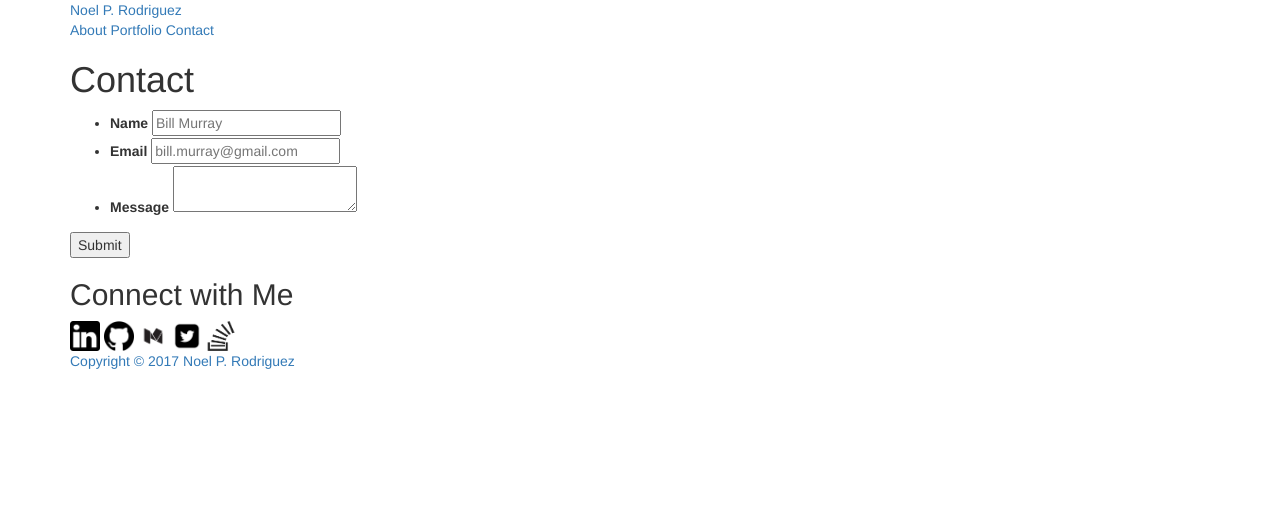
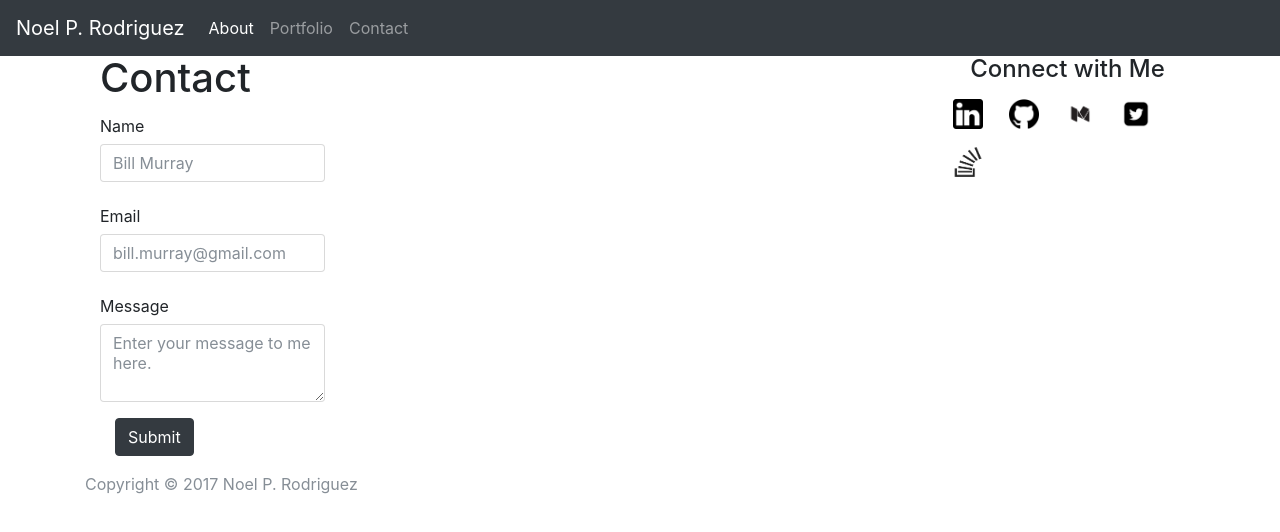
Before and after one commit to nrodr1/Bootstrap-Portfolio, a plain HTML site: page contact.html in a window 1280 px wide. Drawn offline with nearby package versions, Linux system fonts and the light colour scheme.

Commit message:
Updates To Bootstrap

```diff
--- a/contact.html
+++ b/contact.html
@@ -1,88 +1,126 @@
+<!DOCTYPE html>
+<html lang="en">
+  <head>
+<!-- Required meta tags -->
+    <meta charset="utf-8">
+    <meta name="viewport" content="width=device-width, initial-scale=1, shrink-to-fit=no">
 
-
-
-
-
-
-
-
-<!doctype html>
-<html lang="en-us">
-
-<head>
-  <meta charset="UTF-8">
-  <meta name="viewport" content="width=device-width, initial-scale=1.0">
-  <title>Contact | Noel P. Rodriguez</title>
-
-  <link href="https://maxcdn.bootstrapcdn.com/bootstrap/3.3.7/css/bootstrap.min.css" rel="stylesheet" integrity="sha384-BVYiiSIFeK1dGmJRAkycuHAHRg32OmUcww7on3RYdg4Va+PmSTsz/K68vbdEjh4u" crossorigin="anonymous">
-  <script src="https://maxcdn.bootstrapcdn.com/bootstrap/3.3.7/js/bootstrap.min.js" integrity="sha384-Tc5IQib027qvyjSMfHjOMaLkfuWVxZxUPnCJA7l2mCWNIpG9mGCD8wGNIcPD7Txa" crossorigin="anonymous"></script>
+<!-- Bootstrap CSS -->
+    <link rel="stylesheet" href="https://maxcdn.bootstrapcdn.com/bootstrap/4.0.0-beta/css/bootstrap.min.css" integrity="sha384-/Y6pD6FV/Vv2HJnA6t+vslU6fwYXjCFtcEpHbNJ0lyAFsXTsjBbfaDjzALeQsN6M" crossorigin="anonymous">
 
   <link href="https://fonts.googleapis.com/css?family=Rubik" rel="stylesheet">
 
+  <title>Contact | Noel P. Rodriguez</title>
+
   </head>
 
+
   <body>
+<!--Header, to be replicated on every page.-->
+  <header>
 
-  <header id="masthead">
-    <div class="container">
-      <a href="index.html" id="logo">Noel P. Rodriguez</a>
-      <nav>
-        <a href="index.html">About</a>
-        <a href="portfolio.html">Portfolio</a>
-        <a href="contact.html">Contact</a>
+<!--Navigation, to be replicated on every page.-->
+      <nav class="navbar navbar-expand-lg navbar-dark bg-dark">
+        <a class="navbar-brand" href="#">Noel P. Rodriguez</a>
+        <button class="navbar-toggler" type="button" data-toggle="collapse" data-target="#navbarNavDropdown" aria-controls="navbarNavDropdown" aria-expanded="false" aria-label="Toggle navigation">
+          <span class="navbar-toggler-icon"></span>
+        </button>
+        <div class="collapse navbar-collapse" id="navbarNavDropdown">
+          <ul class="navbar-nav">
+            <li class="nav-item active">
+              <a class="nav-link" href="index.html">About <span class="sr-only">(current)</span></a>
+            </li>
+            <li class="nav-item">
+              <a class="nav-link" href="portfolio.html">Portfolio</a>
+            </li>
+            <li class="nav-item">
+              <a class="nav-link" href="contact.html">Contact</a>
+            </li>
+          </ul>
+        </div>
       </nav>
-    </div>
   </header>
 
+
+    <div class="container">
+
+      <div class="row row-offcanvas row-offcanvas-right">
+
+        <div class="col-12 col-md-9">
+          <p class="float-right d-md-none">
+            <button type="button" class="btn btn-primary btn-sm" data-toggle="offcanvas">Toggle nav</button>
+          </p>
+
+          <div class="row">
+            <div class="col-6 col-lg-4">
             <div id="main-container" class="container">
+
                 <section class="main-section">
                   <h1>Contact</h1>
 
-      <form id="contact-form">
-        <ul>
-          <li>
-            <label for="name">Name</label>
-            <input type="text" id="name" name="name" placeholder="Bill Murray" required="required">
-          </li>
-          <li>
-            <label for="email">Email</label>
-            <input type="email" id="email" name="email" placeholder="bill.murray@gmail.com" required="required">
-          </li>
-          <li>
-            <label for="message">Message</label>
-            <textarea id="message" name="message" required="required"></textarea>
-          </li>
-        </ul>
-        <input type="submit">
+                  <form>
+                    <div class="form-group">
+                        <label for="inputName" class="col-form-label">Name</label>
+                        <input type="text" class="form-control" id="inputName" placeholder="Bill Murray">
+                    </div>
+
+                    <div class="form-group">
+                      <label for="inputEmail" class="col-form-label">Email</label>
+                      <input type="Email" class="form-control" id="inputEmail" placeholder="bill.murray@gmail.com">
+                    </div>
+
+                    <div class="form-group">
+                      <label for="inputMessage" class="col-form-label">Message</label>
+                      <textarea class="form-control" id="inputMessage" rows="3" placeholder="Enter your message to me here."></textarea>
+                    </div>
+
+                    <div class="form-group col-md-6">
+                    <button type="submit" class="btn btn-dark">Submit</button>
+                    </div>
+
                   </form>
-
                 </section>
 
-    <section class="sidebar">
-      <div id="connect">
-        <h2>Connect with Me</h2>
+             </div>
+            </div>
+          </div>
+        </div>
 
-          <a href="https://www.linkedin.com/in/noelprodriguez/" target="_blank">
+<!--Sidebar, to be replicated on every page.-->
+        <div class="col-6 col-md-3" id="sidebar">
+
+          <center><h4>Connect with Me</h4></center>
+
+            <div class="form-inline">
+               <a class="btn btn-default" href="https://www.linkedin.com/in/noelprodriguez/" target="_blank">
                <img src="assets/images/linkedin.png" alt="LinkedIN" style="width:30px;height:30px;">
                </a>
-          <a href="https://github.com/nrodr1" target="_blank">
+
+              <a class="btn btn-default" href="https://github.com/nrodr1" target="_blank">
               <img src="assets/images/github.png" alt="GitHub" style="width:30px;height:30px;">
               </a>
-          <a href="https://medium.com/@noel.p.rodriguez" target="_blank">
+
+              <a class="btn btn-default" href="https://medium.com/@noel.p.rodriguez" target="_blank">
               <img src="assets/images/medium.png" alt="Medium" style="width:30px;height:30px;">
               </a>
-          <a href="https://twitter.com/NoelRodr1" target="_blank">
-              <img src="assets/images/twitter.png" alt="Twitter" style="width:30px;height:30px;">
+
+              <a class="btn btn-default" href="https://twitter.com/NoelRodr1" target="_blank">
+              <img src="assets/images/twitter.png" alt="Twitter" style="width:30px;height:30px;""></a>
+
+              <a class="btn btn-default" href="https://stackoverflow.com/users/8447474/nrodr1" target="_blank">
+              <img src="assets/images/stackoverflow.png" alt="Stack Overflow" style="width:30px;height:30px;">
               </a>
-          <a href="https://stackoverflow.com/users/8447474/nrodr1" target="_blank">
-              <img src="assets/images/stackoverflow.png" alt="Stack Overflow" style="width:30px;height:30px;">
+
             </div>
-    </section>
+
         </div>
+
 <!--Footer, to be replicated on every page.-->
-  <footer>
+    <footer class="footer">
       <div class="container">
-      Copyright &copy; 2017 Noel P. Rodriguez
+        <span
+        class="text-muted">Copyright &copy; 2017 Noel P. Rodriguez
+        </span>
       </div>
     </footer>
 </body>
```
Also changed, not shown: index.html (+38 -16 lines), portfolio.html (+102 -67 lines). Lines whose indentation alone changed are shown as unchanged.
